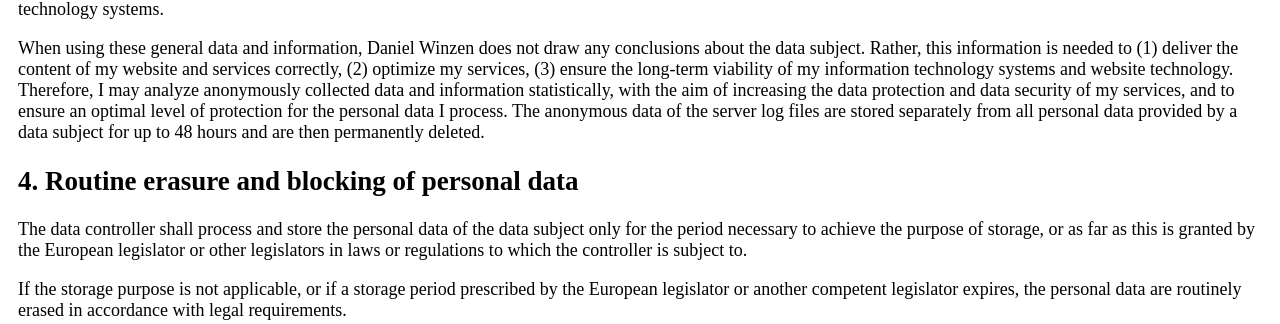
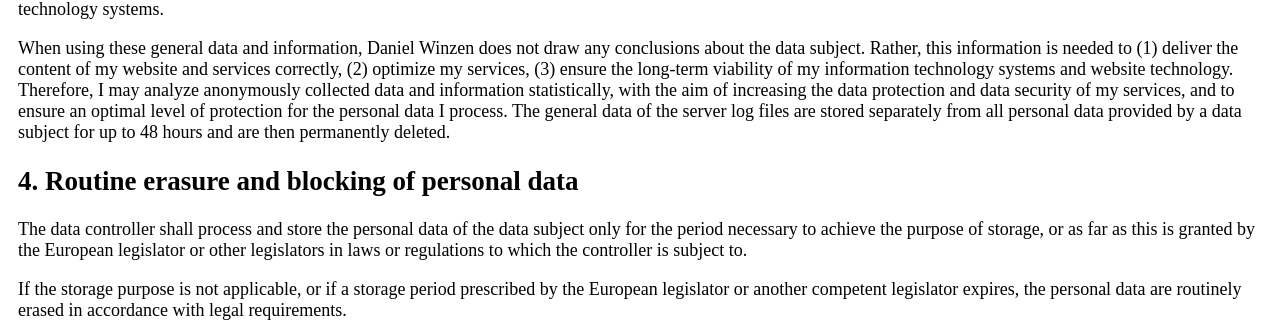
Before and after one commit to DanWin/main-website, a PHP site: page /privacy.php in a window 1280 px wide. Shown: the part 961-1285 px from the top of the page. Run offline with PHP 8.4, Linux system fonts and the light colour scheme.

Commit message:
Clarify that "anonymous data" is "general data"

```diff
--- a/privacy.php
+++ b/privacy.php
@@ -43,7 +43,7 @@ Germany<br>
 <p><?php echo _('The data subject may, at any time, prevent the setting of cookies through my website by means of a corresponding setting of the Internet browser used, and may thus permanently deny the setting of cookies. Furthermore, already set cookies may be deleted at any time via an Internet browser or other software programs. This is possible in all popular Internet browsers. If the data subject deactivates the setting of cookies in the Internet browser used, not all functions of my website may be entirely usable.'); ?></p>
 <h2><?php echo _('3. Collection of general data and information'); ?></h2>
 <p><?php echo _('The server of Daniel Winzen collects a series of general data and information when a data subject or automated system calls up the website or other provided services. This general data and information is stored in the server log files. Collected may be (1) the browser types and versions used, (2) the operating system used by the accessing system, (3) the website from which an accessing system reaches my website (so-called referrers), (4) the sub-websites, (5) the date and time of access to the Internet site / email transmission, (6) sender and recipient of an email, and (7) any other similar data and information that may be used in the event of attacks on my information technology systems.'); ?></p>
-<p><?php echo _('When using these general data and information, Daniel Winzen does not draw any conclusions about the data subject. Rather, this information is needed to (1) deliver the content of my website and services correctly, (2) optimize my services, (3) ensure the long-term viability of my information technology systems and website technology. Therefore, I may analyze anonymously collected data and information statistically, with the aim of increasing the data protection and data security of my services, and to ensure an optimal level of protection for the personal data I process. The anonymous data of the server log files are stored separately from all personal data provided by a data subject for up to 48 hours and are then permanently deleted.'); ?></p>
+<p><?php echo _('When using these general data and information, Daniel Winzen does not draw any conclusions about the data subject. Rather, this information is needed to (1) deliver the content of my website and services correctly, (2) optimize my services, (3) ensure the long-term viability of my information technology systems and website technology. Therefore, I may analyze anonymously collected data and information statistically, with the aim of increasing the data protection and data security of my services, and to ensure an optimal level of protection for the personal data I process. The general data of the server log files are stored separately from all personal data provided by a data subject for up to 48 hours and are then permanently deleted.'); ?></p>
 <h2><?php echo _('4. Routine erasure and blocking of personal data'); ?></h2>
 <p><?php echo _('The data controller shall process and store the personal data of the data subject only for the period necessary to achieve the purpose of storage, or as far as this is granted by the European legislator or other legislators in laws or regulations to which the controller is subject to.'); ?></p>
 <p><?php echo _('If the storage purpose is not applicable, or if a storage period prescribed by the European legislator or another competent legislator expires, the personal data are routinely erased in accordance with legal requirements.'); ?></p>
```
Also changed, not shown: 5 other files.
